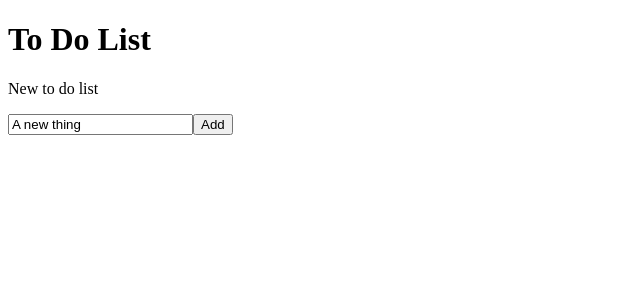
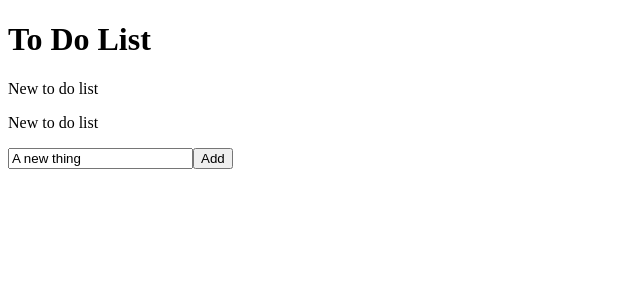
Before and after one commit to Yucheng-An/projects, a React (Vite) app in the folder todolist/: page / in a window 1280 px wide. Shown: the top 300 px of the page, without its empty margins (0-640 px from the left). Built offline with nearby package versions, Linux system fonts and the light colour scheme.

Commit message:
Auto-commit JSX on save for Project

```diff
--- a/todolist/src/App.jsx
+++ b/todolist/src/App.jsx
@@ -17,6 +17,7 @@ function App() {
             <div>
                 <p>New to do list</p>
                 <form onSubmit={addThing}>
+                    <p>New to do list</p>
                     <input value={newThing}/>
                     <button type="submit">Add</button>
                 </form>
```
